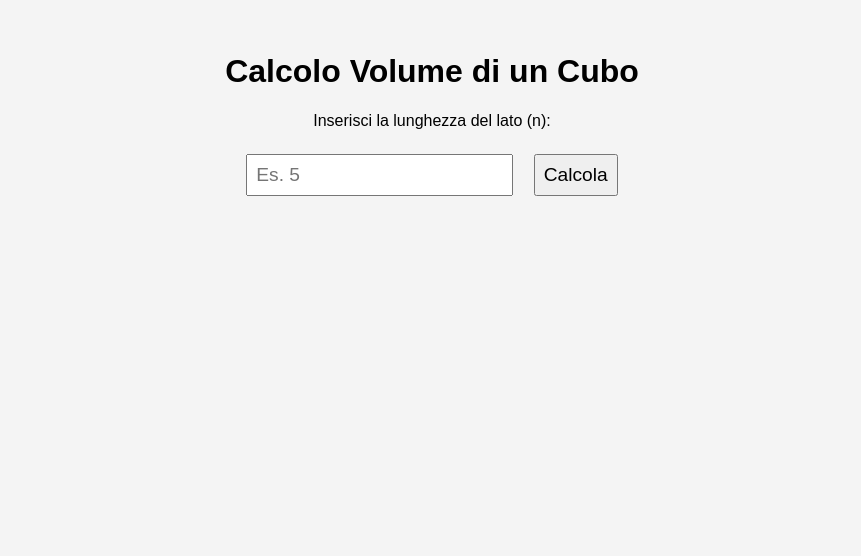
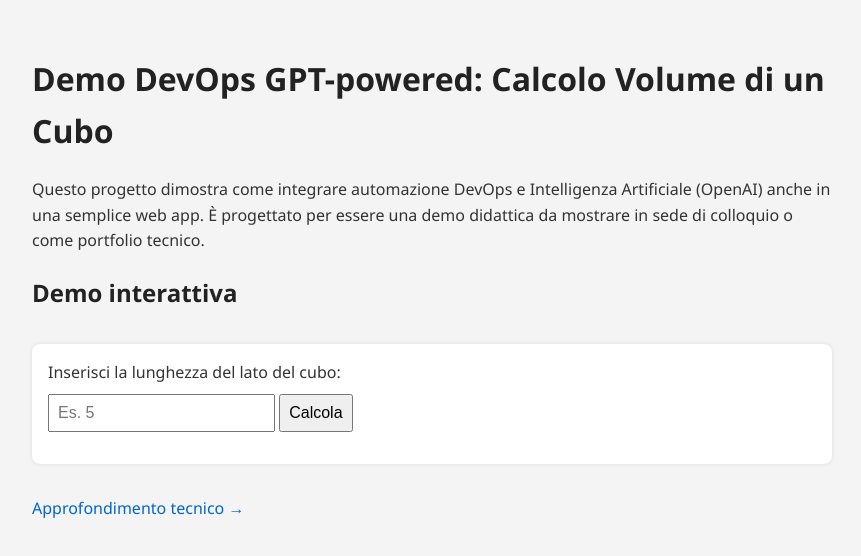
Before and after one commit to MassimoDanieli/cubo-ai-pipeline, a website: page docs/index.html in a window 1280 px wide. Shown: the whole page, without its empty margins (208-1069 px from the left). Drawn offline with Linux system fonts and the light colour scheme.

Commit message:
fix: pagina index funzionante con script calcolo

```diff
--- a/docs/index.html
+++ b/docs/index.html
@@ -2,33 +2,63 @@
 <html lang="it">
 <head>
   <meta charset="UTF-8" />
-  <title>Volume del Cubo</title>
+  <meta name="viewport" content="width=device-width, initial-scale=1.0" />
+  <title>Demo GPT DevOps – Volume Cubo</title>
   <style>
     body {
-      font-family: Arial, sans-serif;
-      background-color: #f4f4f4;
-      margin: 0;
+      font-family: 'Segoe UI', sans-serif;
+      line-height: 1.6;
       padding: 2rem;
-      text-align: center;
+      background: #f4f4f4;
+      color: #333;
+      max-width: 800px;
+      margin: auto;
+    }
+    h1, h2 {
+      color: #222;
     }
     input, button {
       padding: 0.5rem;
-      font-size: 1.2rem;
-      margin: 0.5rem;
+      font-size: 1rem;
+      margin-top: 0.5rem;
+    }
+    .demo {
+      margin-top: 2rem;
+      padding: 1rem;
+      background: #fff;
+      border-radius: 8px;
+      box-shadow: 0 0 4px rgba(0,0,0,0.1);
     }
     #risultato {
       margin-top: 1rem;
-      font-size: 1.4rem;
-      color: #333;
+      font-weight: bold;
+    }
+    a {
+      color: #0066cc;
+      text-decoration: none;
+    }
+    a:hover {
+      text-decoration: underline;
     }
   </style>
 </head>
 <body>
-  <h1>Calcolo Volume di un Cubo</h1>
-  <p>Inserisci la lunghezza del lato (n):</p>
-  <input type="number" id="lato" placeholder="Es. 5" />
-  <button onclick="calcolaEDisegna()">Calcola</button>
-  <div id="risultato"></div>
+
+  <h1>Demo DevOps GPT-powered: Calcolo Volume di un Cubo</h1>
+
+  <p>Questo progetto dimostra come integrare automazione DevOps e Intelligenza Artificiale (OpenAI) anche in una semplice web app. È progettato per essere una demo didattica da mostrare in sede di colloquio o come portfolio tecnico.</p>
+
+  <h2>Demo interattiva</h2>
+  <div class="demo">
+    <label for="lato">Inserisci la lunghezza del lato del cubo:</label><br />
+    <input type="number" id="lato" placeholder="Es. 5" />
+    <button onclick="calcolaEDisegna()">Calcola</button>
+    <div id="risultato"></div>
+  </div>
+
+  <p style="margin-top: 2rem;">
+    <a href="tech.html">Approfondimento tecnico &rarr;</a>
+  </p>
 
   <script src="./scripts/main.js"></script>
 </body>
```
